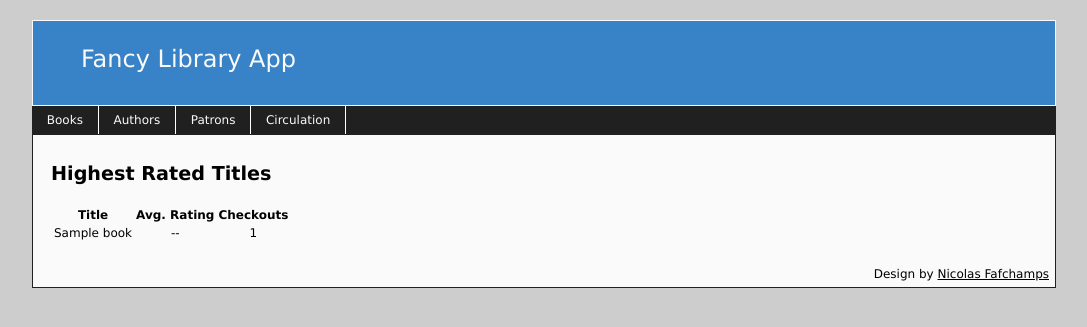
After one commit to XerxesDGreat/library-app, a Django app: page /circulation/top/ in a window 1280 px wide. The commit adds this page. Shown: the top 327 px of the page, without its empty margins (104-1191 px from the left). Run offline with Django 3.2, Linux system fonts and the light colour scheme; tables that the repository leaves empty hold one stand-in row (values such as "Sample post"); parts of the project's set-up code (start-up, migrations or seed data) failed here and were passed over.

Commit message:
added ratings system to circulation/checkouts

```diff
--- a/library/admin.py
+++ b/library/admin.py
@@ -1,8 +1,7 @@
 from django.contrib import admin
-from library.models import Author, Patron, Book, Checkout, Rating
+from library.models import Author, Patron, Book, Checkout
 
 admin.site.register(Author)
 admin.site.register(Book)
 admin.site.register(Checkout)
-admin.site.register(Rating)
 admin.site.register(Patron)
--- a/library/forms.py
+++ b/library/forms.py
@@ -34,7 +34,7 @@ class CheckoutForm(ModelForm):
 
     class Meta:
         model = Checkout
-        fields = ['book', 'patron', 'checkout_date']
+        fields = ['book', 'patron', 'checkout_date', 'rating']
         widgets = {
             'checkout_date': forms.DateInput(attrs={'class': 'date_picker'}, format='%m/%d/%Y')
         }
--- a/library/models.py
+++ b/library/models.py
@@ -148,15 +148,16 @@ class Patron(Person):
         except:
             return 'Other'
 
-
 class Checkout(models.Model):
     patron = models.ForeignKey(Patron)
     book = models.ForeignKey(Book)
     checkout_date = models.DateField()
     checkin_date = models.DateField(blank=True, null=True)
-
-class Rating(models.Model):
-    patron = models.ForeignKey(Patron)
-    book = models.ForeignKey(Book)
-    rating = models.IntegerField()
-    comments = models.TextField(blank=True, null=True)
+    rating = models.PositiveSmallIntegerField(blank=True, null=True, choices=[
+        (None, '-- no rating --'),
+        (5, 'Loved it'),
+        (4, 'Liked it'),
+        (3, 'Meh'),
+        (2, 'Not good'),
+        (1, 'Hated it')
+    ])
--- a/library/templates/circulation/home.html
+++ b/library/templates/circulation/home.html
@@ -10,6 +10,7 @@
 
 {% block content %}
     <ul>
+        <li><a href="{% url 'library:circulation_top' %}">Top 25 books</a></li>
         <li><a href="{% url 'library:circulation_index' %}">View all circulation history</a></li>
         <li><a href="{% url 'library:circulation_create' %}">Add new circulation record</a></li>
     </ul>
--- a/library/templates/circulation/list.html
+++ b/library/templates/circulation/list.html
@@ -25,6 +25,9 @@
 			<th>
 				Patron
 			</th>
+            <th>
+                Rating
+            </th>
 		</tr>
 	</thead>
 	<tbody>
@@ -39,6 +42,9 @@
 			<td>
 				{{ circ_entry.patron.full_name }} ({{ circ_entry.patron.grade }})
 			</td>
+            <td style="text-align: center;">
+                {% if circ_entry.rating %}{{ circ_entry.rating }}{% else %} -- {% endif %}
+            </td>
 		</tr>
 		{% empty %}
 		<tr>
--- /dev/null
+++ b/library/templates/circulation/top.html
@@ -0,0 +1,28 @@
+{% extends "generic/base.html" %}
+
+{% block title %}
+	{{ block.super }} | Highest Rated Titles
+{% endblock %}
+
+{% block page_first_header %}
+	Highest Rated Titles
+{% endblock %}
+
+{% block content %}
+
+<table>
+    <tr>
+        <th>Title</th>
+        <th>Avg. Rating</th>
+        <th>Checkouts</th>
+    </tr>
+    {% for b in books %}
+    <tr>
+        <td>{{ b.title }}</td>
+        <td style="text-align: center;">{% if b.avg_rating == None %}--{% else %}{{ b.avg_rating|floatformat:1 }}{% endif %}</td>
+        <td style="text-align: center;">{{ b.checkouts }}</td>
+    </tr>
+    {% endfor %}
+</table>
+
+{% endblock %}
--- a/library/templates/patrons/detail.html
+++ b/library/templates/patrons/detail.html
@@ -42,7 +42,7 @@
         <ul>
             {% for book_rec in book_recommendations %}
             <li>
-                <a href="{% url 'library:book_detail' book_rec.book.id %}">{{ book_rec.book.title }} ({{ book_rec.count }})
+                <a href="{% url 'library:book_detail' book_rec.book.id %}">{{ book_rec.book.title }} ({{ book_rec.count }})</a>
             </li>
             {% endfor %}
         </ul>
--- a/library/urls.py
+++ b/library/urls.py
@@ -21,6 +21,7 @@ urlpatterns = patterns('',
     url(r'^patrons/search/$', views.patron_search, name='patron_search'),
     url(r'^patrons/$', views.PatronIndexView.as_view(), name='patron_index'),
     # circulation urls
+    url(r'^circulation/top/$', views.highest_rated_titles, name='circulation_top'),
     url(r'^circulation/(?P<pk>\d+)/$', views.CirculationDetailView.as_view(), name='circulation_detail'),
     url(r'^circulation/create/$', views.CirculationCreateView.as_view(), name='circulation_create'),
     url(r'^circulation/patron/(?P<pk>\d+)/$', views.CirculationIndexByPatronView.as_view(), name='circulation_patron_index'),
--- a/library/views.py
+++ b/library/views.py
@@ -8,6 +8,7 @@ from library.forms import BookForm, CheckoutForm#, AuthorForm, PatronForm
 from django.utils.datastructures import MultiValueDictKeyError
 from django.http.response import HttpResponse
 from django.db.models import Q
+from operator import itemgetter
 
 
 def _person_search(request, cls):
@@ -109,7 +110,8 @@ class BookDetailView(generic.DetailView):
                 if patron_entry.book.id == self.object.id:
                     continue
                 try:
-                    recommended_books[patron_entry.book]['count'] += 1
+                    weighted_amount = 1 if book_entry.rating is None else book_entry.rating - 1.5
+                    recommended_books[patron_entry.book]['count'] += weighted_amount
                 except:
                     recommended_books[patron_entry.book] = {'book': patron_entry.book, 'count': 1}
         context['recommended_book_list'] = [y[1] for y in sorted(recommended_books.items(), key=lambda x: x[1]['count'], reverse=True)]
@@ -175,9 +177,11 @@ class PatronDetailView(generic.DetailView):
                 if patron_entry.patron.id == self.object.id:
                     continue
                 try:
-                    book_co_count[patron_entry.book]['count'] += 1
-                except:
+                    amount = 1 if book_entry.rating is None else book_entry.rating - 1.5
+                    book_co_count[patron_entry.book]['count'] += amount
+                except Exception as e:
                     book_co_count[patron_entry.book] = {'book': patron_entry.book, 'count': 1}
+
         sorted_books = [bc[1] for bc in (sorted(book_co_count.items(), key=lambda book_count_entry: book_count_entry[1]['count']))]
         context['book_recommendations'] = sorted_books
         return context
@@ -293,6 +297,37 @@ class CirculationIndexByPatronView(CirculationIndexView):
             self.patron = get_object_or_404(Patron, pk=self.kwargs.get('pk'))
         return self.patron
 
+def highest_rated_titles(request, **kwargs):
+    checkouts = Checkout.objects.all()
+    b = {}
+    print 'before loop'
+    for c in checkouts:
+        try:
+            st = b[c.book]
+        except:
+            st = {
+                'title': c.book.title,
+                'checkouts': 0,
+                'total_rating': None,
+                'num_ratings': 0,
+                'avg_rating': None
+            }
+        st['checkouts'] += 1
+        if c.rating is not None:
+            st['num_ratings'] += 1
+            st['total_rating'] = st['total_rating'] + c.rating if st['total_rating'] else float(c.rating)
+            st['avg_rating'] = st['total_rating'] / st['num_ratings']
+
+        b[c.book] = st
+
+    print 'after loop'
+
+    sorted_b = sorted(b.values(), key=itemgetter('avg_rating', 'checkouts'), reverse=True)
+    limit = request.GET.get('limit', 25)
+    context = {'books': sorted_b[:limit]}
+    return render_to_response('circulation/top.html', context)
+
+
 #########################################################
 ## Reports
 def others_read_report(request, **kwargs):
--- a/requirements.txt
+++ b/requirements.txt
@@ -1,2 +1,5 @@
 Django==1.7.2
+argparse==1.2.1
+pycurl==7.19.5.1
+titlecase==0.7.2
 wsgiref==0.1.2
```
Also changed, not shown: library/migrations/0015_auto_20150305_0201.py (added), library/migrations/0016_auto_20150305_0219.py (added), 1 other file.
